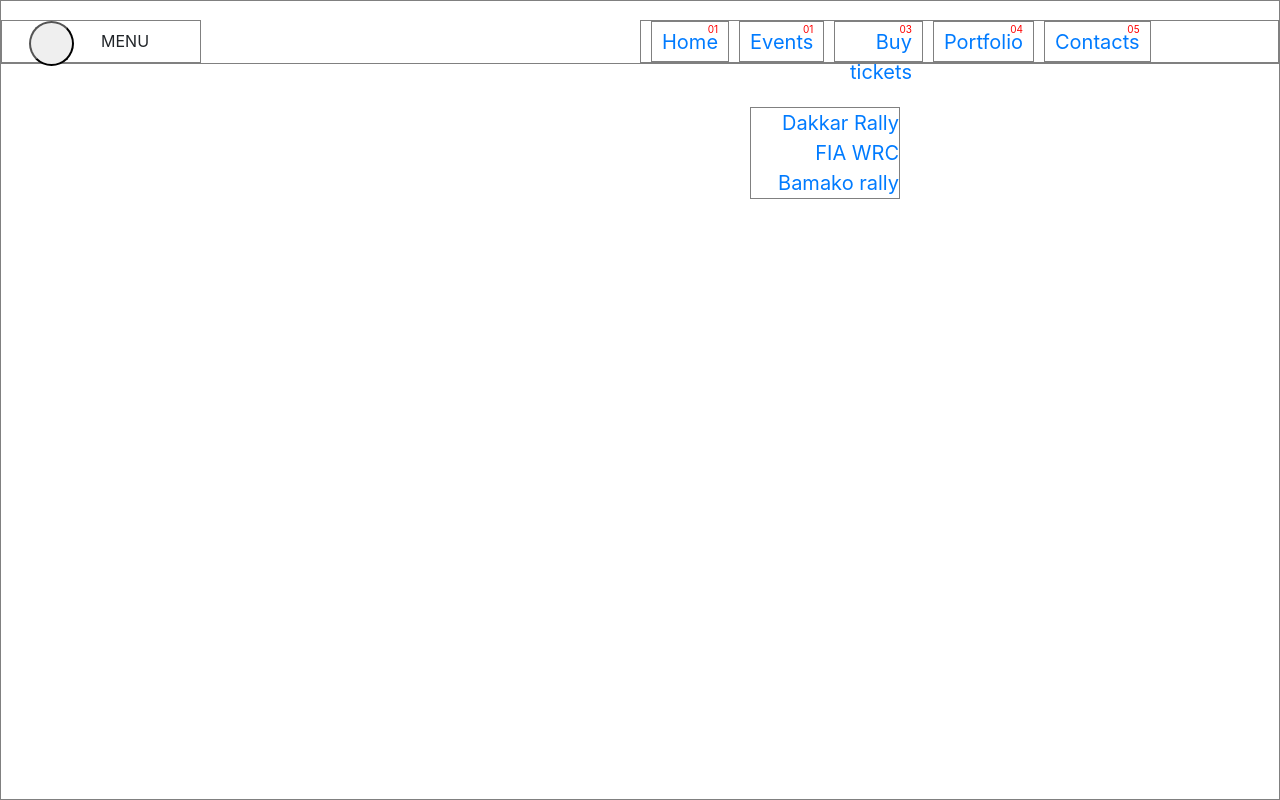
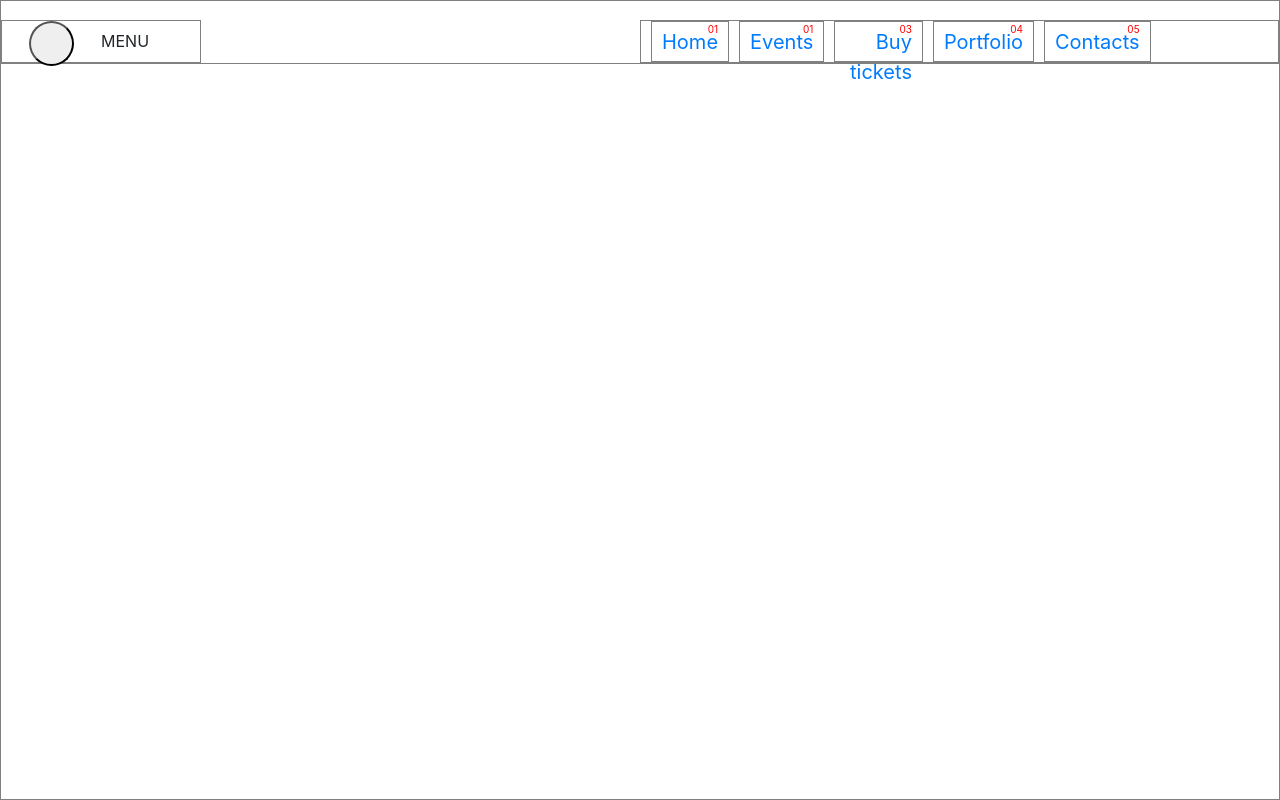
Before and after one commit to DenysMakarov/New_CV_React, a React app: page / in a window 1280 px wide. Built offline with nearby package versions, Linux system fonts and the light colour scheme.

Commit message:
rewrite with RouterHash

```diff
--- a/src/js/Nav.js
+++ b/src/js/Nav.js
@@ -1,5 +1,5 @@
 import React from 'react';
-import {BrowserRouter as Router, Switch, Route, Link, NavLink} from "react-router-dom";
+import {BrowserRouter as Router, Switch, Route, Link, NavLink, HashRouter as RouterHash} from "react-router-dom";
 
 import Header from "./Header";
 import Body from "./Body";
@@ -13,20 +13,22 @@ class Nav extends React.Component {
 
 
     render() {
+
         const subMenu = [
             {
                 name: "Dakkar Rally",
-                id: "Dakkar Rally"
+                id: "Dakkar_Rally"
             }, {
                 name: "FIA WRC",
-                id: "FIA WRC"
+                id: "FIA_WRC"
             }, {
                 name: "Bamako rally",
-                id: "Bamako rally"
+                id: "Bamako_rally"
             }
         ]
 
         return (
+            <RouterHash >
                 <div className="navigation_block">
 
                     <div className="nav_menu">
@@ -50,17 +52,17 @@ class Nav extends React.Component {
 
                             <div className="nav_link">
                                 <Link to='/events' className=""><p className='number_menu'>01</p>Events</Link>
-                            <ul className="submenu">
-                                <li><Link to='/events/eve'> Dakkar Rally </Link></li>
-                                <li><Link to='/'>FIA WRC </Link></li>
-                                <li><Link to='/'>Bamako rally</Link></li>
-                            </ul>
+                                {/*<ul className="submenu">*/}
+                                {/*    <li><Link to='/events/eve'> Dakkar Rally </Link></li>*/}
+                                {/*    <li><Link to='/'>FIA WRC </Link></li>*/}
+                                {/*    <li><Link to='/'>Bamako rally</Link></li>*/}
+                                {/*</ul>*/}
                                 <Route exact path='/events' component={Header}/>
 
                             </div>
 
 
-                        <Link to='/portfolio' className="nav_link"><p className='number_menu'>03</p>Buy tickets
+                            <Link to='/tickets/tiket' className="nav_link"><p className='number_menu'>03</p>Buy tickets
                                 {/*<ul className="submenu">*/}
                                 {/*    <li>Dakkar Rally</li>*/}
                                 {/*    <li>FIA WRC</li>*/}
@@ -72,6 +74,8 @@ class Nav extends React.Component {
                         </div>
                     </div>
                 </div>
+
+            </RouterHash>
         )
     }
 }
--- a/webpack.config.js
+++ b/webpack.config.js
@@ -11,6 +11,7 @@ module.exports = {
     output:{                        //// выход
         filename: 'app.js',
         path: path.resolve(__dirname, './dist'),  // resolve - соединяет полный путь (--dirname) с папкой в которой будет файл
+        publicPath: '/',
         // publicPath: '/dist/'         //// что бы не добавлять этот путь в картиках нужно отключить и вкл в dev ser contentBase: path.join(__dirname, "dist")
     },
     module: {
@@ -71,11 +72,11 @@ module.exports = {
     },
     devServer:{
         overlay: true,                                 //// выводит ошибки в черном окне
-        contentBase: path.join(__dirname, "src"),     //// в какой папке читать html
+        contentBase: path.join(__dirname, "src/"),     //// в какой папке читать html
         compress: true,
         host: '0.0.0.0',
         useLocalIp: true,
-        port: 9000, //// порт
+        port: 3030, //// порт
         historyApiFallback: true /// для правильной работы роутера в React
     },
     plugins: [                      //// регестрируем плагины => смотр. на оф сфйтах
@@ -104,3 +105,5 @@ module.exports = {
 //     ["@babel/transform-runtime"]
 // ]
 // }
+
+//    "dev": "webpack-dev-server --mode development --hot  --inline --history-api-fallback",
```
Also changed, not shown: package.json (+4 -3 lines), src/index.html (+3 -4 lines), 3 other files (tests, documents, lock files or other folders). Lines whose indentation alone changed are shown as unchanged.
